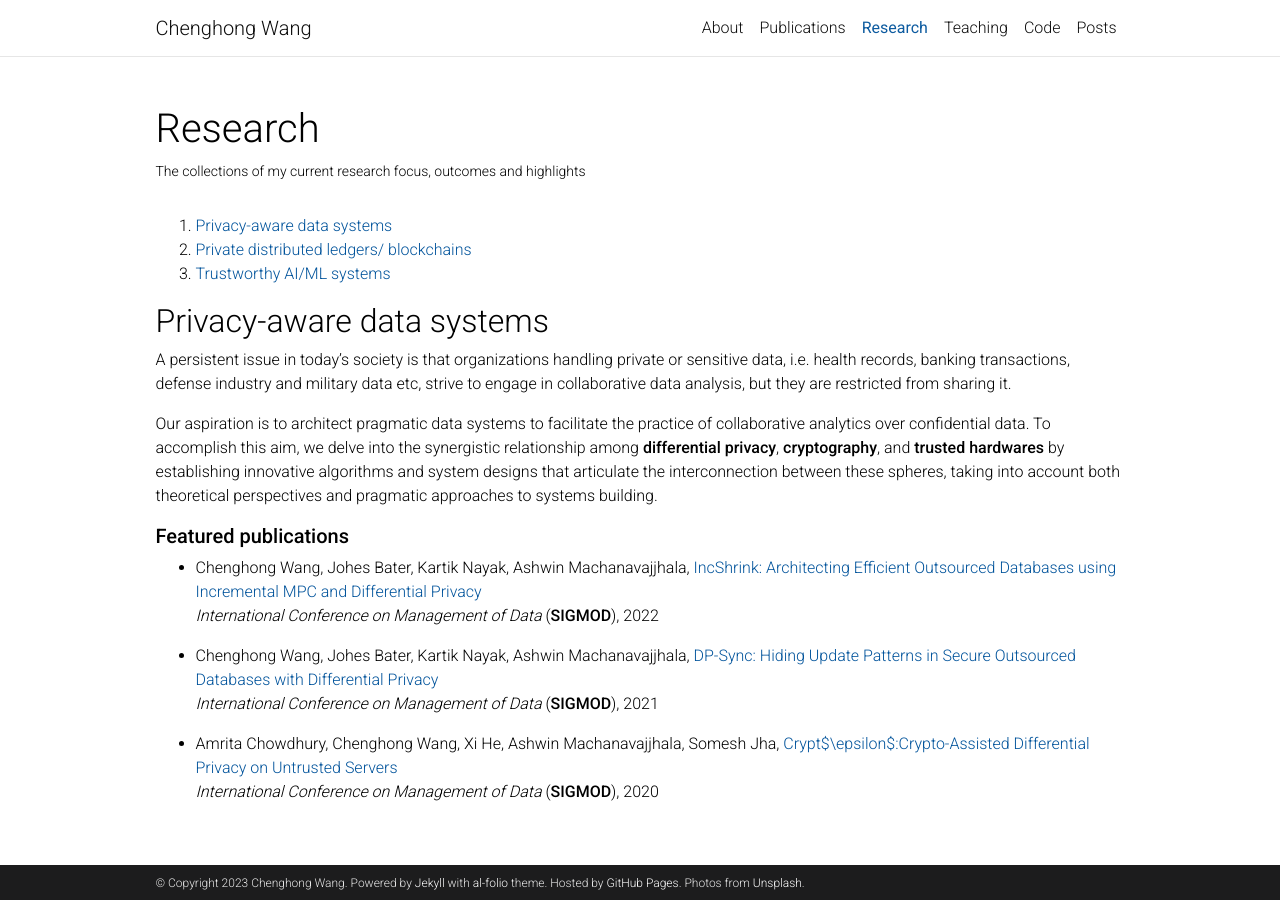
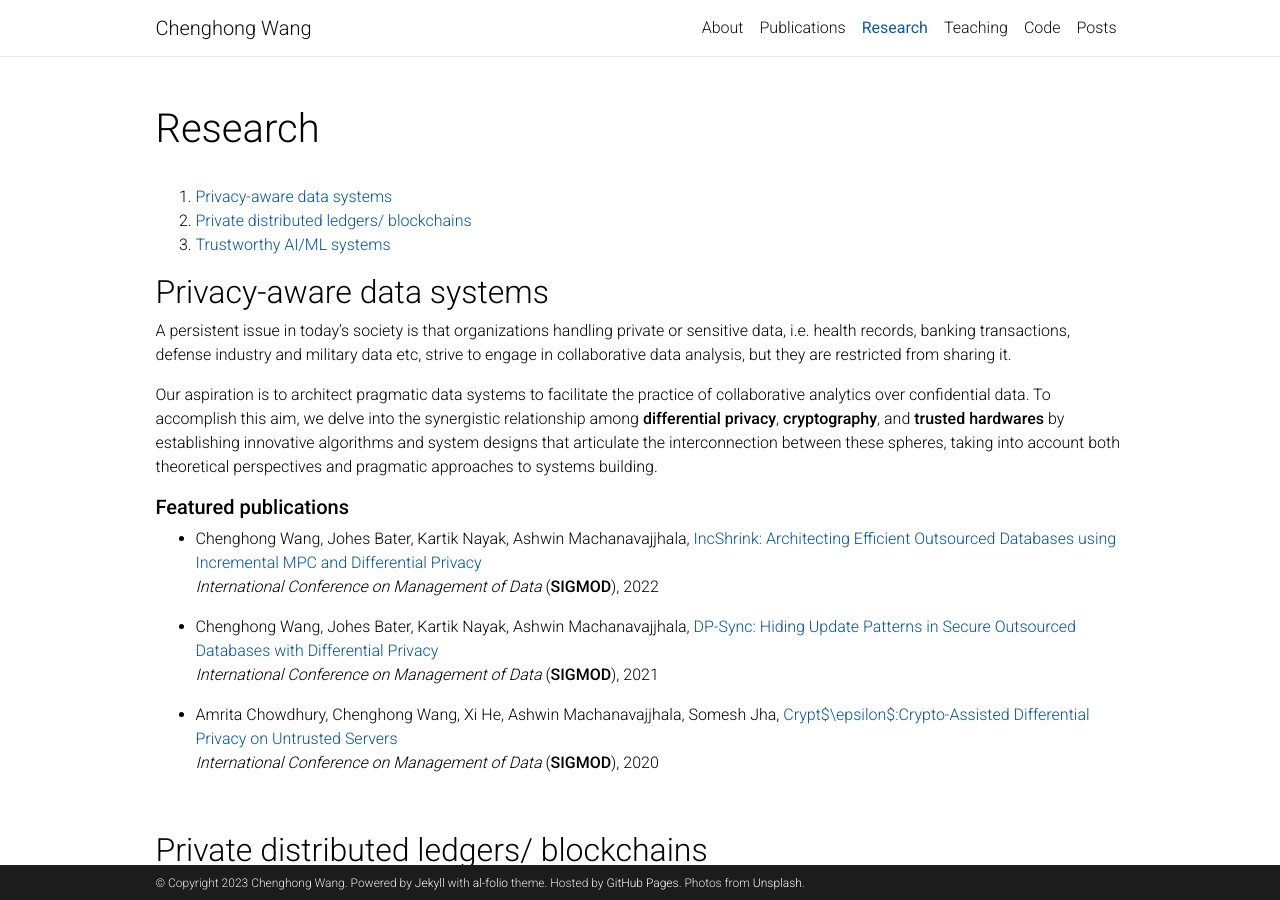
Before and after one commit to lovingmage/lovingmage.github.io, a Jekyll site: the page built from _pages/projects.md, in a window 1280 px wide and 900 px high. Built offline with Jekyll 4.4.1, drawn with Linux system fonts in a browser that asks for light colours; comment, search, counter and statistics services are not loaded; a style sheet for code colours, icons or effects is not loaded.

Commit message:
Update projects.md

```diff
--- a/_pages/projects.md
+++ b/_pages/projects.md
@@ -2,7 +2,7 @@
 layout: page
 title: Research
 permalink: /projects/
-description: The collections of my current research focus, outcomes and highlights
+description:
 nav: true
 nav_order: 2
 horizontal: false
```
